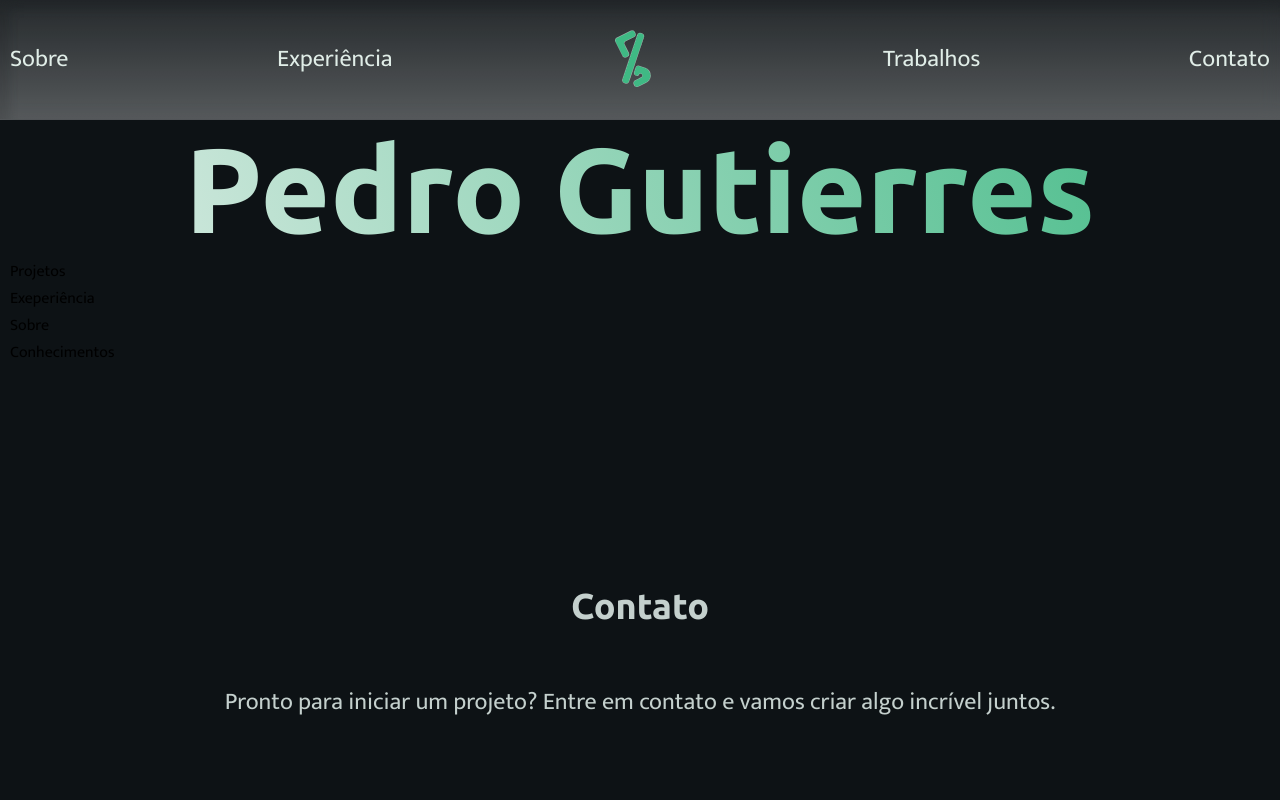
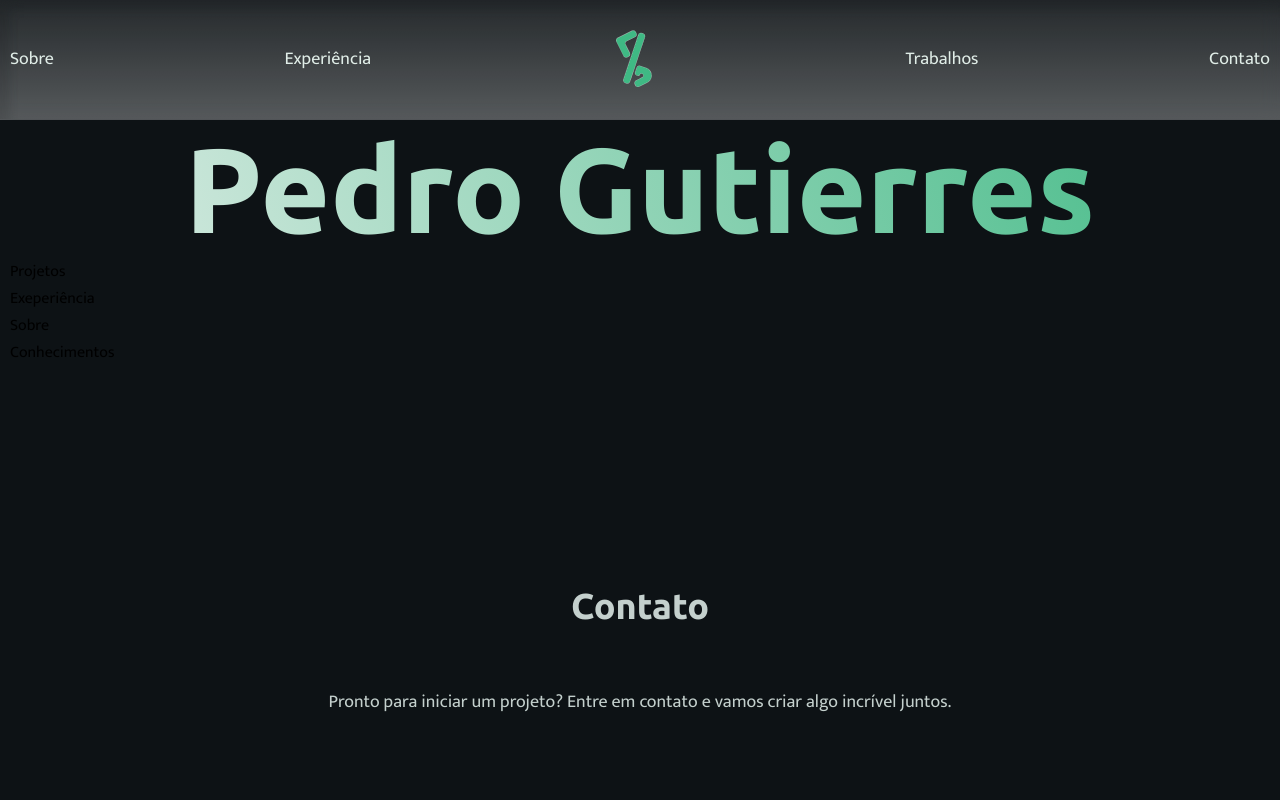
Before and after one commit to pedrogutierresbr/portfolio, a Vue app: page / in a window 1280 px wide. Shown: the top 800 px of the page. Built offline with nearby package versions, Linux system fonts and the light colour scheme.

Commit message:
adjusted contacts component style

```diff
--- a/src/components/ContactComponent.vue
+++ b/src/components/ContactComponent.vue
@@ -53,15 +53,15 @@
 		font-size: 36px;
 		line-height: 110%;
 		text-align: center;
-		margin-bottom: 60px;
+		margin-bottom: 64px;
 	}
 
 	p {
 		color: #c4d0cd;
-		font-size: 24px;
+		font-size: 18px;
 		line-height: 140%;
 		text-align: center;
-		margin-bottom: 128px;
+		margin-bottom: 96px;
 	}
 
 	.social-networks {
--- a/src/components/HeaderComponent.vue
+++ b/src/components/HeaderComponent.vue
@@ -51,7 +51,7 @@
 
 	a {
 		line-height: 140%;
-		font-size: 24px;
+		font-size: 18px;
 		font-weight: 400;
 		color: #e0ede7;
 	}
```
